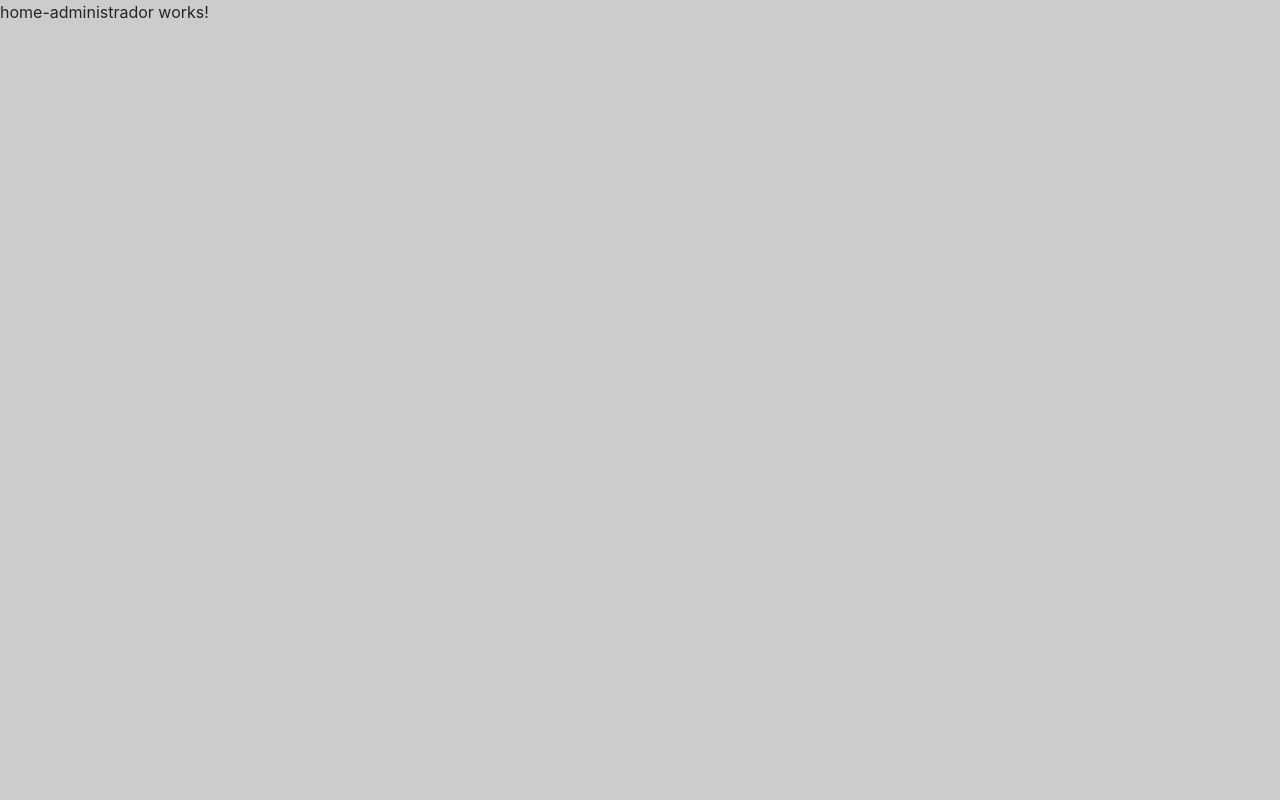
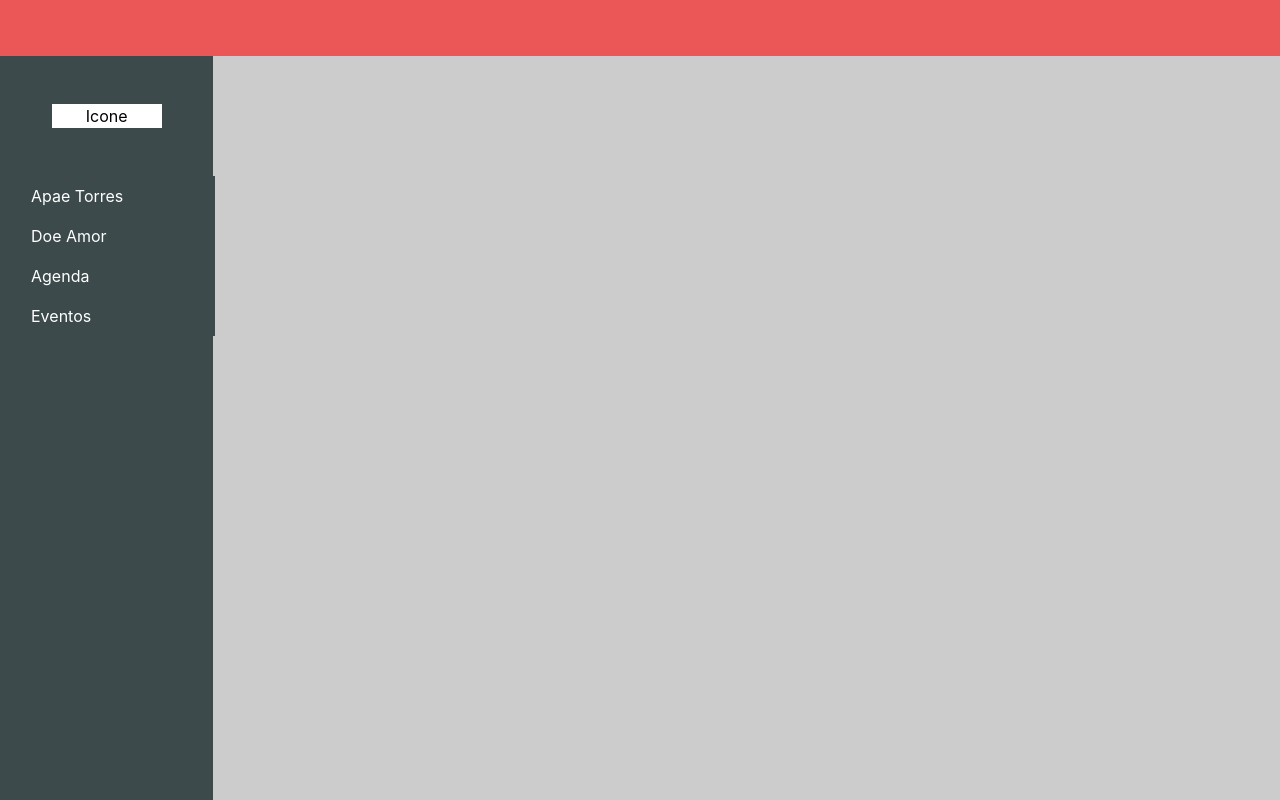
Before and after one commit to lds-ulbra-torres/Apae-Site, an Angular app in the folder client/: page /admin/dashboard in a window 1280 px wide. Built offline with nearby package versions, Linux system fonts and the light colour scheme.

Commit message:
estrutura adm

```diff
--- a/client/src/app/app.module.ts
+++ b/client/src/app/app.module.ts
@@ -18,7 +18,6 @@ import { ColorTopComponent } from './components/color-top/color-top.component';
 import { NossosParceirosService } from './services/nossos-parceiros.service';
 import { ProcurarCategoriaPipe } from './pipes/procurar-categoria.pipe';
 import { ParceirosPorCategoriaComponent } from './views/nossos-parceiros/parceiros-por-categoria/parceiros-por-categoria.component';
-import { ParceiroDetalhesComponent } from './views/nossos-parceiros/parceiro-detalhes/parceiro-detalhes.component';
 import { SiteComponent } from './views/site/site.component';
 import { LoginComponent } from './views/login/login.component';
 import { HomeAdministradorComponent } from './views/home-administrador/home-administrador.component';
@@ -45,7 +44,6 @@ import { EventosService } from './services/eventos.service';
     ColorTopComponent,
     ProcurarCategoriaPipe,
     ParceirosPorCategoriaComponent,
-    ParceiroDetalhesComponent,
     AdmEventosComponent,
     AdmAgendaComponent,
     AdmApaeTorresComponent,
--- a/client/src/app/views/home-administrador/home-administrador.component.css
+++ b/client/src/app/views/home-administrador/home-administrador.component.css
@@ -0,0 +1,49 @@
+#divTopAdm{
+    height: 7vh;
+    background-color: #eb5757;
+    width: 100%;
+}
+
+#divControlDashbord{
+    background-color: #3c4a4b;
+    color: #000;
+    height: 93vh;
+}
+
+.row{
+    margin: 0;
+}
+
+#divMenu{
+    margin-top: 6vh;
+}
+
+#divIcone{
+    margin: auto;
+    margin-top: 6vh;
+    max-width: 60%;
+    text-align: center;
+    background-color: white;
+}
+
+#ulMenu{
+    margin-top: 6vh;
+    list-style-type: none;
+    margin: 0;
+    padding: 0;
+    width: 200px;
+    background-color: #3c4a4b;
+}
+
+#aMenu{
+    display: block;
+    color: #fff;
+    padding: 8px 16px;
+    text-decoration: none;
+}
+
+#aMenu:hover{
+
+    background-color: #d1d1d1;
+    color: #212121;
+}
--- a/client/src/app/views/home-administrador/home-administrador.component.html
+++ b/client/src/app/views/home-administrador/home-administrador.component.html
@@ -1,3 +1,20 @@
-<p>
-  home-administrador works!
-</p>
+
+<div id="divTopAdm"></div>
+    <div class="row">
+        <div class="col-2" id="divControlDashbord">
+            <div id="divIcone">
+                Icone
+            </div>
+            <div id="divMenu">
+                <ul id="ulMenu">
+                    <li><a id="aMenu" routerLink="/admin/dashboard/adm-apae-torres">Apae Torres</a></li>
+                    <li><a id="aMenu" routerLink="/admin/dashboard/adm-doe-amor">Doe Amor</a></li>
+                    <li><a id="aMenu" routerLink="/admin/dashboard/adm-agenda">Agenda</a></li>
+                    <li><a id="aMenu" routerLink="/admin/dashboard/adm-eventos">Eventos</a></li>
+                </ul>
+            </div>
+        </div>
+        <div class="col-10">
+            <router-outlet></router-outlet>
+        </div>
+    </div>
--- a/client/src/app/views/nossos-parceiros/parceiro-detalhes/parceiro-detalhes.component.html
+++ /dev/null
@@ -1,3 +0,0 @@
-<p>
-  parceiro-detalhes works!
-</p>
--- a/client/src/app/views/nossos-parceiros/parceiro-detalhes/parceiro-detalhes.component.ts
+++ /dev/null
@@ -1,15 +0,0 @@
-import { Component, OnInit } from '@angular/core';
-
-@Component({
-  selector: 'app-parceiro-detalhes',
-  templateUrl: './parceiro-detalhes.component.html',
-  styleUrls: ['./parceiro-detalhes.component.css']
-})
-export class ParceiroDetalhesComponent implements OnInit {
-
-  constructor() { }
-
-  ngOnInit() {
-  }
-
-}
```
Also changed, not shown: client/src/app/app.routing.ts (+11 -4 lines), client/src/app/views/nossos-parceiros/parceiro-detalhes/parceiro-detalhes.component.css (deleted), 1 other file (tests, documents, lock files or other folders).
